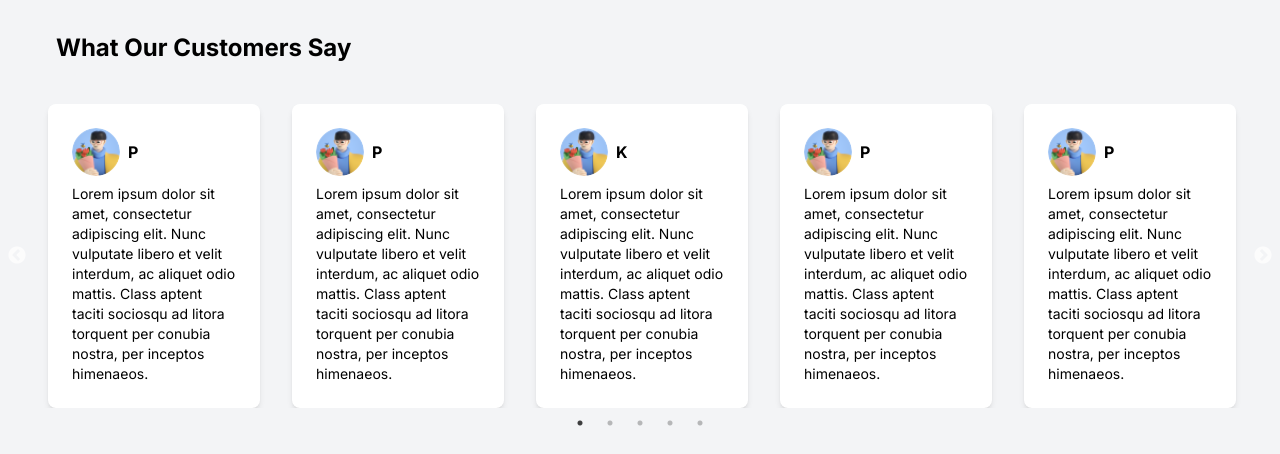
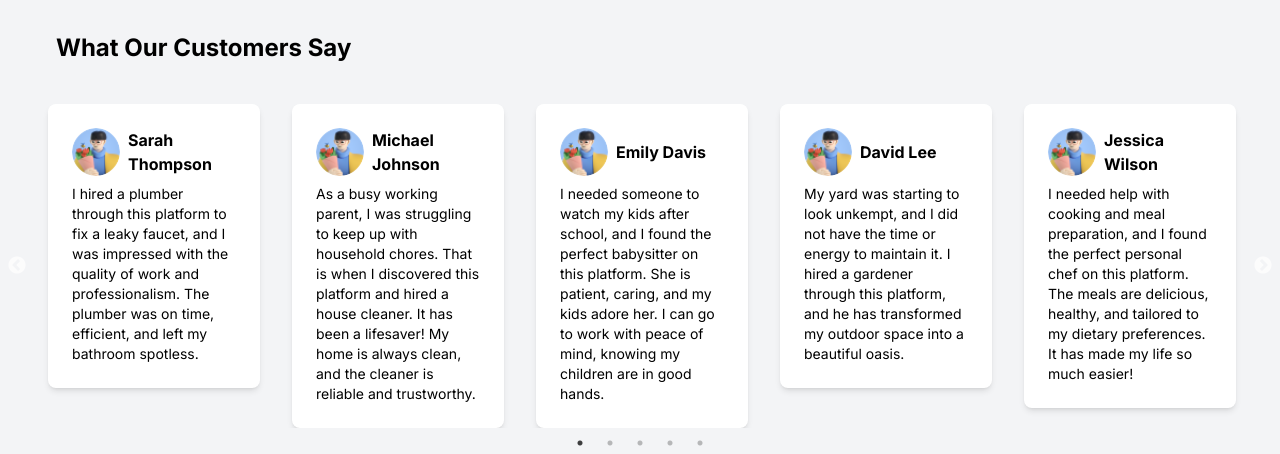
Before and after one commit to Asanda65/QuickQuest_frontend, a Next.js app: page / in a window 1280 px wide. Shown: the part 1000-1454 px from the top of the page. Built offline with nearby package versions, Linux system fonts and the light colour scheme; no server answers.

Commit message:
fix: do some bug fixing

```diff
--- a/src/app/(auth)/ProfileHandler/page.jsx
+++ b/src/app/(auth)/ProfileHandler/page.jsx
@@ -39,7 +39,8 @@ export default function ProfileHandler() {
           if (fetchedProfile.status === 'GOOGLEAUTH') {
             router.push('/ssoSignup');
           } else if (fetchedProfile.status === 'VERIFIED') {
-            router.push('/');
+            window.location.href = '/'
+            // router.push('/'); // use window.location.href = '/';
           }
         } catch (error) {
           console.error('Error fetching user profile:', error);
--- a/src/app/layout.tsx
+++ b/src/app/layout.tsx
@@ -46,6 +46,7 @@ const AuthenticatedLayout: React.FC<AuthenticatedLayoutProps> = ({ children }) =
     return <Loader />;
   }
 
+
   return (
     <>
       {user ? <LoggedNavbar /> : <Navbar />}
--- a/src/app/payment-success/page.jsx
+++ b/src/app/payment-success/page.jsx
@@ -12,7 +12,7 @@ const PaymentSuccess = () => {
   useEffect(() => {
     const timer = setTimeout(() => {
       setIsLoading(false);
-    }, 10000); // 10 seconds delay
+    }, 15000); // 10 seconds delay
 
     return () => clearTimeout(timer); // Clean up the timer on unmount
   }, []);
--- a/src/app/services/page.jsx
+++ b/src/app/services/page.jsx
@@ -68,7 +68,7 @@ export default function LabourPageServices() {
                         <div className="grid grid-cols-1 md:grid-cols-2 lg:grid-cols-3 gap-4">
                         </div>
 
-                        <h2 className="text-lg pl-4 font-medium text-left text-black mt-8">Categories</h2>
+                        <h2 className="text-lg pl-4 font-medium text-left text-black mt-8">Services</h2>
                         <div className="block md:hidden md:mb-0 mb-6">
                             <Slider {...sliderSettings}>
                                 {services.map((service, index) => (
--- a/src/app/workerProfile/page.jsx
+++ b/src/app/workerProfile/page.jsx
@@ -75,6 +75,10 @@ const LabourPublicPage = () => {
     if (result.isConfirmed) {
 
       const storedUser = localStorage.getItem('user');
+      if (!storedUser)
+      {
+        window.location.href = '/login'
+      }
           const parsedUser = JSON.parse(storedUser);
 
       if (parsedUser) {
--- a/src/components/Navbar.tsx
+++ b/src/components/Navbar.tsx
@@ -30,10 +30,12 @@ const Navbar = () => {
         </Link>
         <Link href="/signup">
           <span className="text-black hover:text-teal-500 text-base transition duration-500">Sign-up</span>
-        </Link>
+        </Link >
+        <Link href="https://worker-quick-quest.vercel.app/signup">
         <button className="bg-teal-500 text-white px-6 py-1 text-base rounded-2xl">
           Join Us
         </button>
+        </Link>
       </div>
       <div className="md:hidden flex items-center">
         {!isMenuOpen && (
@@ -74,9 +76,11 @@ const Navbar = () => {
                 <span className="text-black hover:text-teal-500 block px-3 py-2 text-xl font-medium">Sign-up</span>
               </Link>
               <div>
+              <Link href="https://worker-quick-quest.vercel.app/signup">
                 <button className="bg-teal-500 text-white block w-full px-5 py-3 text-lg md:text-xl mt-6 md:mt-0 rounded-2xl">
                   Join Us
                 </button>
+                </Link>
               </div>
             </div>
           </div>
--- a/src/components/Rating.jsx
+++ b/src/components/Rating.jsx
@@ -3,7 +3,7 @@ import { FaStar } from 'react-icons/fa';
 import axios from 'axios';
 import Swal from 'sweetalert2';
 
-const RatingComponent = ({ orderId }) => {
+const RatingComponent = ({ orderId, onClose }) => {
   const [rating, setRating] = useState(0);
   const [hover, setHover] = useState(0);
   const [comment, setComment] = useState('');
@@ -31,7 +31,7 @@ const RatingComponent = ({ orderId }) => {
       };
 
       // Make the API request using Axios
-      const response = await axios.post('https://api.quick-quest.dfanso.dev/v1/feedback', feedbackData, {
+      const response = await axios.post(`${process.env.NEXT_PUBLIC_BASE_API_URL}/v1/feedback`, feedbackData, {
         headers: {
           'Authorization': `Bearer ${token}`,
           'Content-Type': 'application/json',
@@ -42,7 +42,10 @@ const RatingComponent = ({ orderId }) => {
       Swal.close();
 
       // Show success alert
-      Swal.fire('Success', 'Feedback submitted successfully!', 'success');
+      Swal.fire('Success', 'Feedback submitted successfully!', 'success').then(() => {
+        // Close the component after the success alert is closed
+        window.location.reload();
+      });
 
       // Reset the form
       setRating(0);
--- a/src/components/Testimonial.jsx
+++ b/src/components/Testimonial.jsx
@@ -5,39 +5,34 @@ import "slick-carousel/slick/slick-theme.css";
 
 const testimonials = [
     {
-        id: '2',
-        name: 'P',
-        content: 'Lorem ipsum dolor sit amet, consectetur adipiscing elit. Nunc vulputate libero et velit interdum, ac aliquet odio mattis. Class aptent taciti sociosqu ad litora torquent per conubia nostra, per inceptos himenaeos.',
+        id: '1',
+        name: 'Sarah Thompson',
+        content: 'I hired a plumber through this platform to fix a leaky faucet, and I was impressed with the quality of work and professionalism. The plumber was on time, efficient, and left my bathroom spotless.',
         image: '/images/test-prof-1.png',
-
       },
       {
         id: '2',
-        name: 'P',
-        content: 'Lorem ipsum dolor sit amet, consectetur adipiscing elit. Nunc vulputate libero et velit interdum, ac aliquet odio mattis. Class aptent taciti sociosqu ad litora torquent per conubia nostra, per inceptos himenaeos.',
+        name: 'Michael Johnson',
+        content: 'As a busy working parent, I was struggling to keep up with household chores. That is when I discovered this platform and hired a house cleaner. It has been a lifesaver! My home is always clean, and the cleaner is reliable and trustworthy.',
         image: '/images/test-prof-1.png',
-
       },
       {
-        id: '1',
-        name: 'K',
-        content: 'Lorem ipsum dolor sit amet, consectetur adipiscing elit. Nunc vulputate libero et velit interdum, ac aliquet odio mattis. Class aptent taciti sociosqu ad litora torquent per conubia nostra, per inceptos himenaeos.',
+        id: '3',
+        name: 'Emily Davis',
+        content: 'I needed someone to watch my kids after school, and I found the perfect babysitter on this platform. She is patient, caring, and my kids adore her. I can go to work with peace of mind, knowing my children are in good hands.',
         image: '/images/test-prof-1.png',
-
       },
       {
-        id: '2',
-        name: 'P',
-        content: 'Lorem ipsum dolor sit amet, consectetur adipiscing elit. Nunc vulputate libero et velit interdum, ac aliquet odio mattis. Class aptent taciti sociosqu ad litora torquent per conubia nostra, per inceptos himenaeos.',
+        id: '4',
+        name: 'David Lee',
+        content: 'My yard was starting to look unkempt, and I did not have the time or energy to maintain it. I hired a gardener through this platform, and he has transformed my outdoor space into a beautiful oasis.',
         image: '/images/test-prof-1.png',
-
       },
       {
-        id: '2',
-        name: 'P',
-        content: 'Lorem ipsum dolor sit amet, consectetur adipiscing elit. Nunc vulputate libero et velit interdum, ac aliquet odio mattis. Class aptent taciti sociosqu ad litora torquent per conubia nostra, per inceptos himenaeos.',
+        id: '5',
+        name: 'Jessica Wilson',
+        content: 'I needed help with cooking and meal preparation, and I found the perfect personal chef on this platform. The meals are delicious, healthy, and tailored to my dietary preferences. It has made my life so much easier!',
         image: '/images/test-prof-1.png',
-
       },
 
 ];
--- a/src/components/bidForm.jsx
+++ b/src/components/bidForm.jsx
@@ -133,12 +133,16 @@ const BidForm = ({ category, services }) => {
           <span className="text-red-500">{errors.serviceType}</span>
         )}
         <div className="flex-grow">
+          <div className="relative">
+            <div className="absolute inset-y-0 left-0 pl-3 flex items-center pointer-events-none">
+              <span className="text-gray-500">$</span>
+            </div>
             <input
               type="text"
               name="budget"
               placeholder={
                 formData.serviceType
-                ? `Minimum $${
+                  ? `Minimum ${
                       services.find(
                         (service) => service.name === formData.serviceType
                       ).startingPrice
@@ -147,10 +151,11 @@ const BidForm = ({ category, services }) => {
               }
               value={formData.budget}
               onChange={handleChange}
-            className={`w-full bg-white p-2 rounded text-black focus:outline-none focus:ring-teal-500 focus:border-teal-500 ${
+              className={`w-full bg-white p-2 pl-7 rounded text-black focus:outline-none focus:ring-teal-500 focus:border-teal-500 ${
                 errors.budget ? "border-red-500" : ""
               }`}
             />
+          </div>
           {errors.budget && <span className="text-red-500">{errors.budget}</span>}
         </div>
         <div className="flex flex-col sm:flex-row sm:items-center">
```
Also changed, not shown: src/app/page.jsx (+29 -0 lines), src/app/profile/page.jsx (+14 -6 lines), 1 other file (tests, documents, lock files or other folders). Lines whose indentation alone changed are shown as unchanged.
